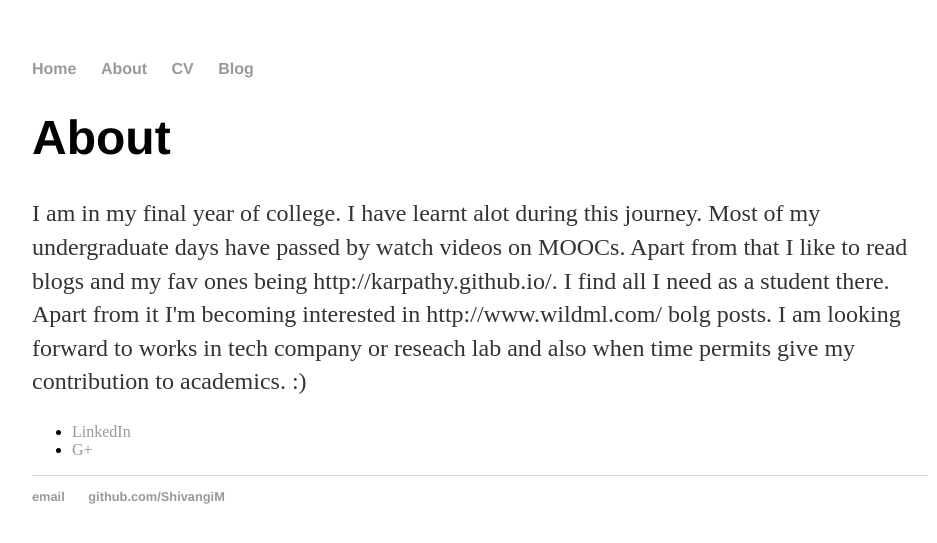
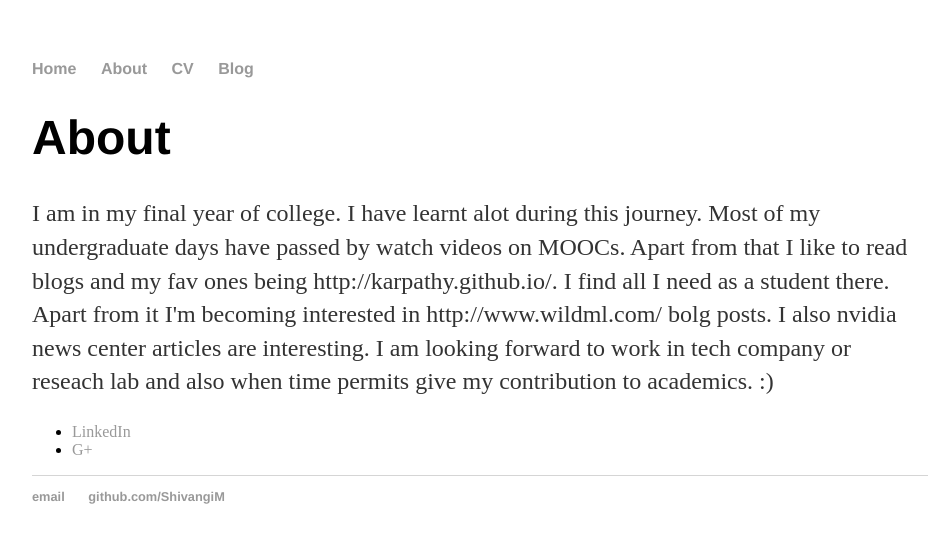
Before and after one commit to ShivangiM/shivangim.github.io, a Jekyll site: the page built from about/index.html, in a window 1280 px wide. Shown: the top 543 px of the page, without its empty margins (160-1097 px from the left). Built offline with Jekyll 4.4.1, drawn with Linux system fonts in a browser that asks for light colours.

Commit message:
Update index.html

```diff
--- a/about/index.html
+++ b/about/index.html
@@ -9,7 +9,8 @@ title: About Shivangi Motwani
 			Most of my undergraduate days have passed by watch videos on MOOCs.
 			Apart from that I like to read blogs and my fav ones being http://karpathy.github.io/.
 			I find all I need as a student there. Apart from it I'm becoming interested in http://www.wildml.com/ bolg posts.
-	                I am looking forward to works in tech company or reseach lab and also when time permits give my contribution to academics.
+		        I also nvidia news center articles are interesting.
+	                I am looking forward to work in tech company or reseach lab and also when time permits give my contribution to academics.
 				:)</p>
 
 			<ul class="contacts">
```
